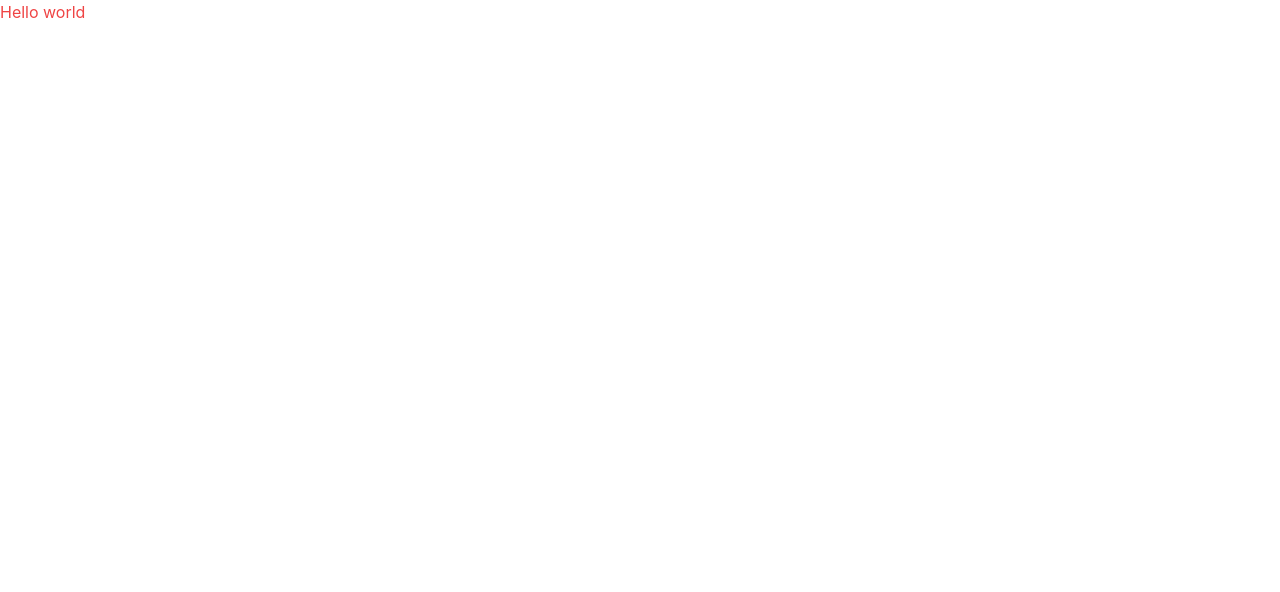
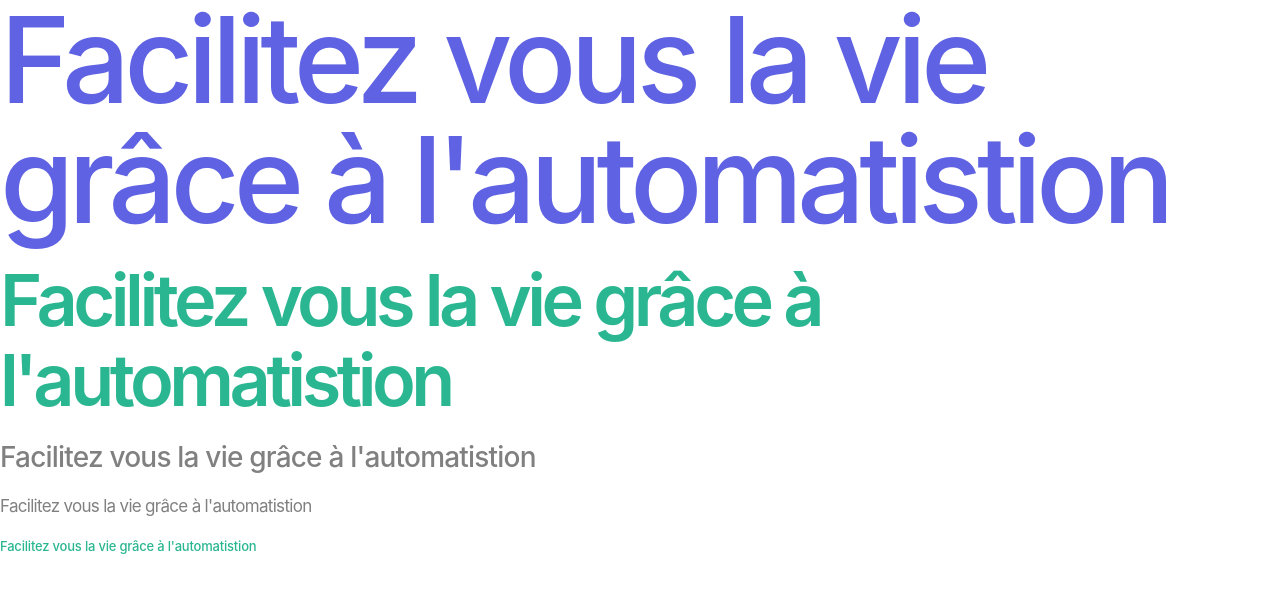
Before and after one commit to samatarmoussa111/Codeurs-Monkeys, a Next.js app in the folder frontend/: page / in a window 1280 px wide. Shown: the top 592 px of the page. Built offline with nearby package versions, Linux system fonts and the light colour scheme.

Commit message:
création du design system Typography

```diff
--- a/frontend/src/pages/index.tsx
+++ b/frontend/src/pages/index.tsx
@@ -8,9 +8,28 @@
         title="Codeurs Monkeys"
         description="Mon super projet pour apprendre Next.js"
       />
-      <Typography variant="display" component="div">
-        Hello world{" "}
-      </Typography>
+      <div className="space-y-5 ">
+        <Typography variant="display" component="h1" theme="primary">
+          Facilitez vous la vie grâce à l'automatistion
+        </Typography>
+        <Typography variant="h1" component="h1" theme="secondary">
+          Facilitez vous la vie grâce à l'automatistion
+        </Typography>
+        <Typography variant="h5" component="h1" theme="gray">
+          Facilitez vous la vie grâce à l'automatistion
+        </Typography>
+        <Typography variant="body-base" component="h1" theme="gray">
+          Facilitez vous la vie grâce à l'automatistion
+        </Typography>
+        <Typography
+          variant="caption4"
+          weight="medium"
+          component="h1"
+          theme="secondary"
+        >
+          Facilitez vous la vie grâce à l'automatistion
+        </Typography>
+      </div>
     </>
   );
 }
--- a/frontend/src/ui/design-system/typography/Typography.tsx
+++ b/frontend/src/ui/design-system/typography/Typography.tsx
@@ -32,19 +32,75 @@
   className,
 }: Props) => {
   let variantStyles: string = "";
+  let colorStyles: string = "";
   switch (variant) {
     case "display":
-      variantStyles = "text-red-500";
+      variantStyles = ` text-8xl`;
       break;
     case "h1":
-      variantStyles = "text-green-500";
+      variantStyles = ` text-7xl `;
+      break;
+    case "h2":
+      variantStyles = ` text-6xl `;
+      break;
+    case "h3": // Default
+      variantStyles = ` text-5xl `;
+      break;
+    case "h4":
+      variantStyles = ` text-4xl `;
+      break;
+    case "h5":
+      variantStyles = ` text-3xl `;
+      break;
+    case "lead":
+      variantStyles = ` text-2xl `;
+      break;
+    case "body-lg":
+      variantStyles = ` text-lg `;
+      break;
+    case "body-base":
+      variantStyles = ` text-base `;
+      break;
+    case "body-sm":
+      variantStyles = ` text-sm `;
+      break;
+    case "caption1":
+      variantStyles = ` text-caption1 `;
+      break;
+    case "caption2":
+      variantStyles = ` text-caption2 `;
+      break;
+    case "caption3":
+      variantStyles = ` text-caption3 `;
+      break;
+    case "caption4":
+      variantStyles = ` text-caption4 `;
+      break;
+  }
+
+  switch (theme) {
+    case "black": // Default
+      colorStyles = "text-gray";
+      break;
+    case "gray":
+      colorStyles = "text-gray-700";
+      break;
+    case "white":
+      colorStyles = "text-white";
+      break;
+    case "primary":
+      colorStyles = "text-primary";
+      break;
+    case "secondary":
+      colorStyles = "text-secondary";
       break;
   }
   return (
     <Component
       className={clsx(
         variantStyles,
-        weight === "medium" && "font-medium ",
+        colorStyles,
+        weight === "medium" && "font-medium  ",
         className
       )}
     >
--- a/frontend/tailwind.config.js
+++ b/frontend/tailwind.config.js
@@ -2,6 +2,153 @@
 module.exports = {
   content: ["./src/**/*.{js,ts,jsx,tsx,mdx}"],
   theme: {
+    colors: {
+      white: "#ffffff",
+      primary: {
+        200: "#efeffc",
+        300: "#cfd0f6",
+        400: "#7f81ef",
+        DEFAULT: "#5f62e2",
+        600: "#5658cb",
+      },
+      secondary: {
+        200: "#eaf8f4",
+        300: "#bfe9de",
+        400: "#56c4a7",
+        DEFAULT: "#2ab691",
+        600: "#26a482",
+      },
+      gray: {
+        400: "#f2f2f2",
+        500: "#e5e5e5",
+        600: "#b2b2b2",
+        700: "#808080",
+        800: "#333333",
+        DEFAULT: "#1d1d1d",
+      },
+    },
+    fontSize: {
+      "8xl": [
+        "120px",
+        {
+          lineHeight: "120px",
+          letterSpacing: "-6px",
+          fontWeight: "500",
+        },
+      ],
+      "7xl": [
+        "72px",
+        {
+          lineHeight: "80px",
+          letterSpacing: "-4.5px",
+          fontWeight: "600",
+        },
+      ],
+      "6xl": [
+        "55px",
+        {
+          lineHeight: "60px",
+          letterSpacing: "-2.5px",
+          fontWeight: "500",
+        },
+      ],
+      "5xl": [
+        "48px",
+        {
+          lineHeight: "54px",
+          letterSpacing: "-1.6px",
+          fontWeight: "500",
+        },
+      ],
+      "4xl": [
+        "36px",
+        {
+          lineHeight: "44px",
+          letterSpacing: "-1.2px",
+          fontWeight: "500",
+        },
+      ],
+      "3xl": [
+        "28px",
+        {
+          lineHeight: "34px",
+          letterSpacing: "-0.8px",
+          fontWeight: "500",
+        },
+      ],
+      "2xl": [
+        "24px",
+        {
+          lineHeight: "30px",
+          letterSpacing: "-1px",
+          fontWeight: "400",
+        },
+      ],
+      xl: [
+        "24px",
+        {
+          lineHeight: "30px",
+          letterSpacing: "-1px",
+          fontWeight: "400",
+        },
+      ],
+      lg: [
+        "21px",
+        {
+          lineHeight: "30px",
+          letterSpacing: "-0.8px",
+          fontWeight: "400",
+        },
+      ],
+      base: [
+        "17px",
+        {
+          lineHeight: "25px",
+          letterSpacing: "-0.7px",
+          fontWeight: "400",
+        },
+      ],
+      sm: [
+        "15px",
+        {
+          lineHeight: "23px",
+          letterSpacing: "-0.6px",
+          fontWeight: "400",
+        },
+      ],
+      caption1: [
+        "20px",
+        {
+          lineHeight: "24px",
+          letterSpacing: "-0.6px",
+          fontWeight: "400",
+        },
+      ],
+      caption2: [
+        "18px",
+        {
+          lineHeight: "20px",
+          letterSpacing: "-0.3px",
+          fontWeight: "400",
+        },
+      ],
+      caption3: [
+        "16px",
+        {
+          lineHeight: "18px",
+          letterSpacing: "-0.5px",
+          fontWeight: "400",
+        },
+      ],
+      caption4: [
+        "13px",
+        {
+          lineHeight: "15px",
+          letterSpacing: "-0.2px",
+          fontWeight: "400",
+        },
+      ],
+    },
     extend: {
       backgroundImage: {
         "gradient-radial": "radial-gradient(var(--tw-gradient-stops))",
```
